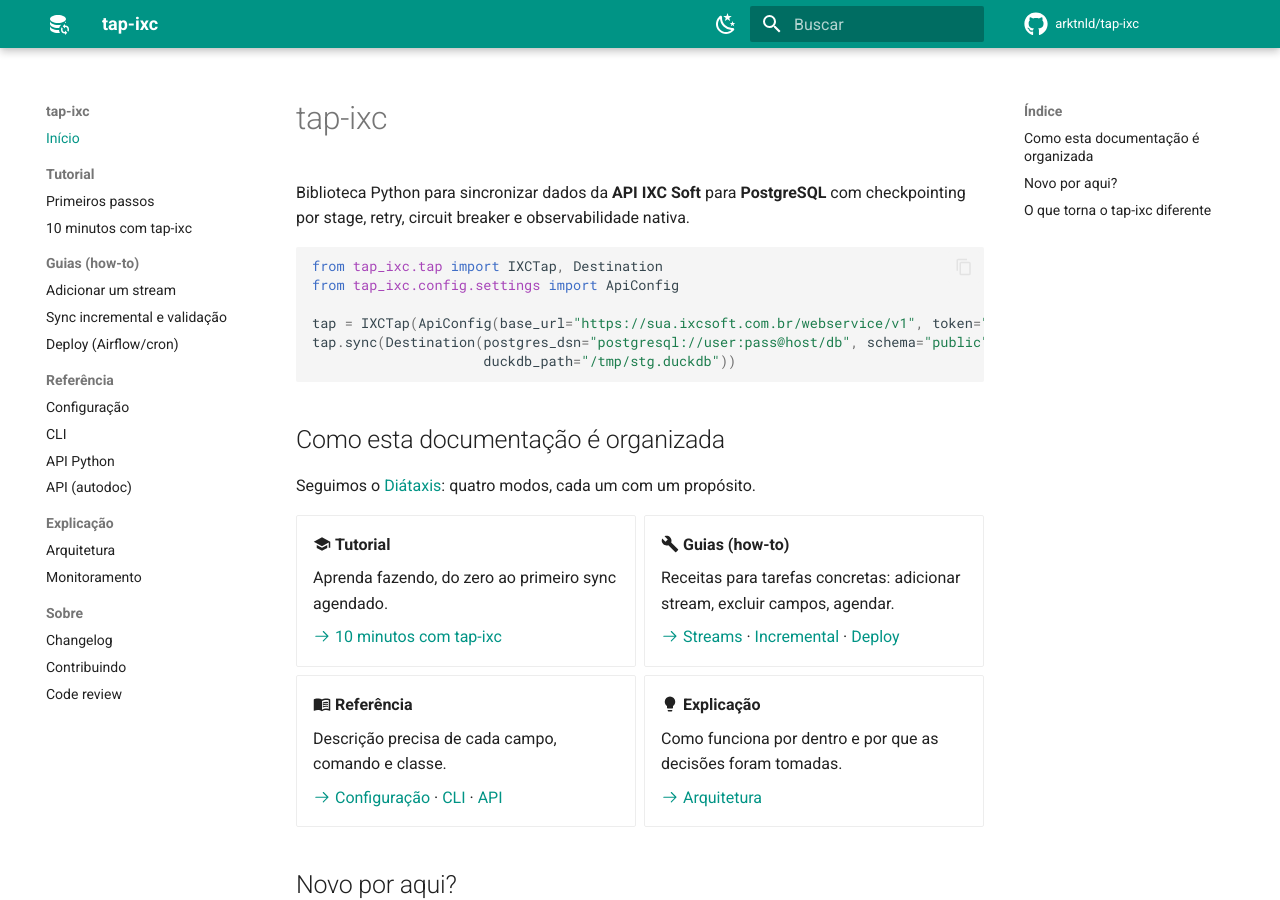
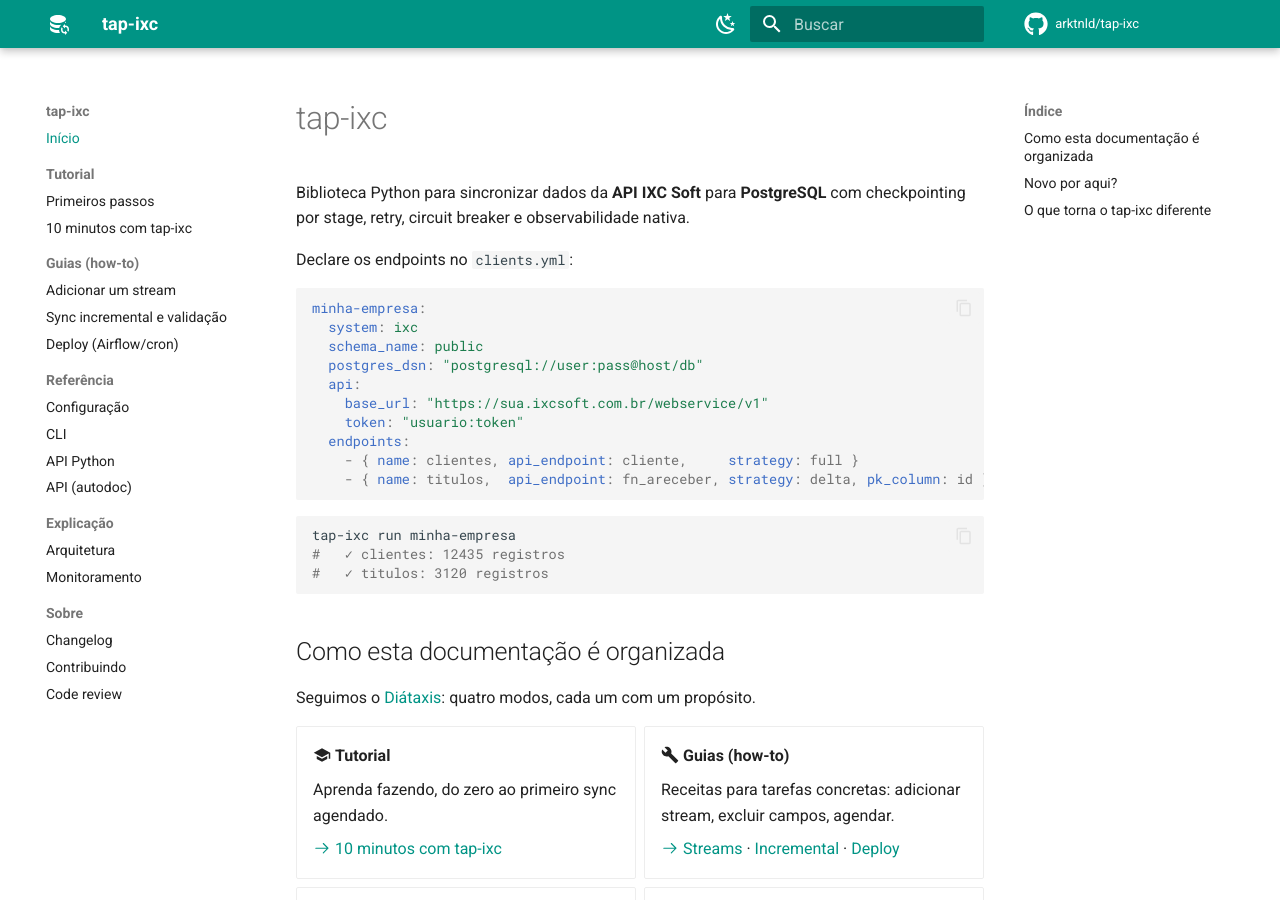
Before and after one commit to arktnld/tap-ixc, an MkDocs documentation site: the page built from docs/index.md, in a window 1280 px wide and 900 px high. Built offline with MkDocs 1.6.1 and Material for MkDocs 9.7.7, drawn with Linux system fonts in a browser that asks for light colours; comment, search, counter and statistics services are not loaded.

Commit message:
docs: hero mostra config de endpoints no yml + run (era enganoso)
O snippet de topo fazia tap.sync(Destination(...)) sem catalogo, escondendo de
onde vem os endpoints. Agora o hero (README e site) mostra o fluxo real: declarar
endpoints no clients.yml e rodar 'tap-ixc run' — fica claro o que e sincronizado.

Co-Authored-By: Claude Opus 4.8 (1M context) <noreply@anthropic.com>

````diff
--- a/docs/index.md
+++ b/docs/index.md
@@ -3,13 +3,25 @@
 Biblioteca Python para sincronizar dados da **API IXC Soft** para **PostgreSQL** com
 checkpointing por stage, retry, circuit breaker e observabilidade nativa.
 
-```python
-from tap_ixc.tap import IXCTap, Destination
-from tap_ixc.config.settings import ApiConfig
+Declare os endpoints no `clients.yml`:
 
-tap = IXCTap(ApiConfig(base_url="https://sua.ixcsoft.com.br/webservice/v1", token="user:token"))
-tap.sync(Destination(postgres_dsn="postgresql://user:pass@host/db", schema="public",
-                     duckdb_path="/tmp/stg.duckdb"))
+```yaml
+minha-empresa:
+  system: ixc
+  schema_name: public
+  postgres_dsn: "postgresql://user:pass@host/db"
+  api:
+    base_url: "https://sua.ixcsoft.com.br/webservice/v1"
+    token: "usuario:token"
+  endpoints:
+    - { name: clientes, api_endpoint: cliente,     strategy: full }
+    - { name: titulos,  api_endpoint: fn_areceber, strategy: delta, pk_column: id }
+```
+
+```bash
+tap-ixc run minha-empresa
+#   ✓ clientes: 12435 registros
+#   ✓ titulos: 3120 registros
 ```
 
 ## Como esta documentação é organizada
````
Also changed, not shown: README.md (+20 -6 lines).
